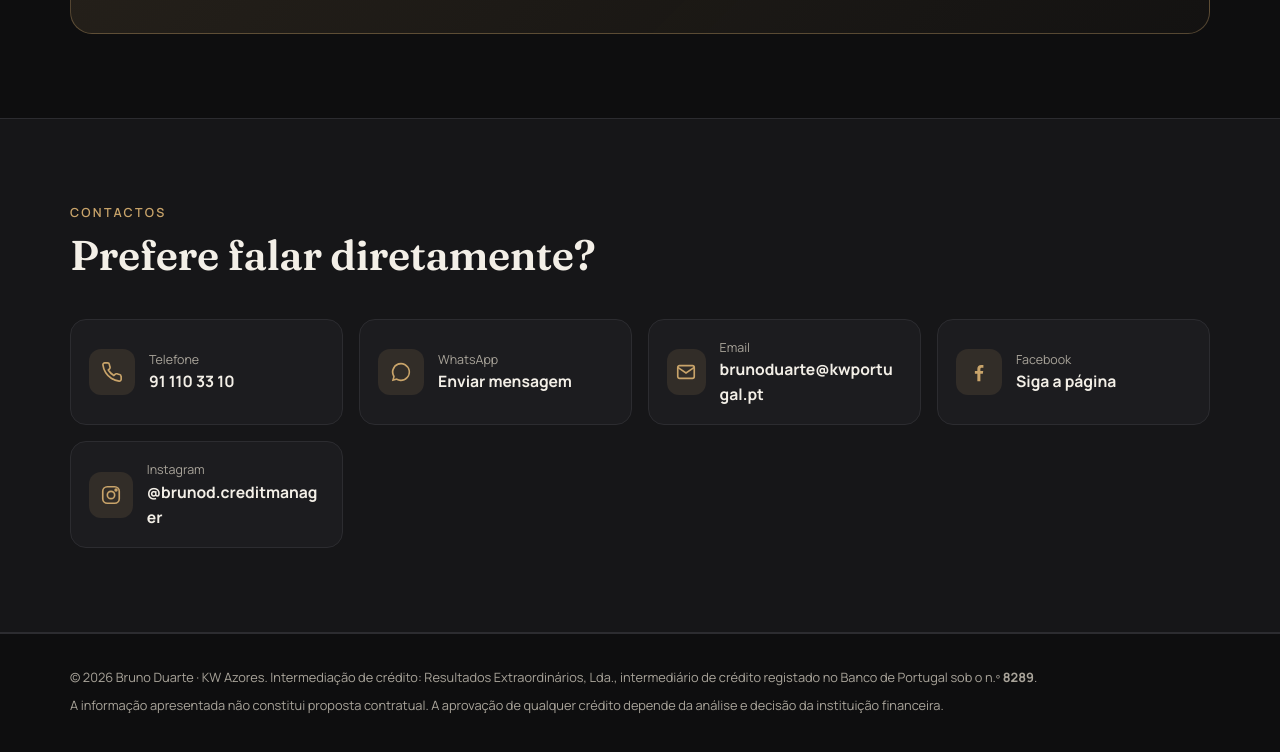
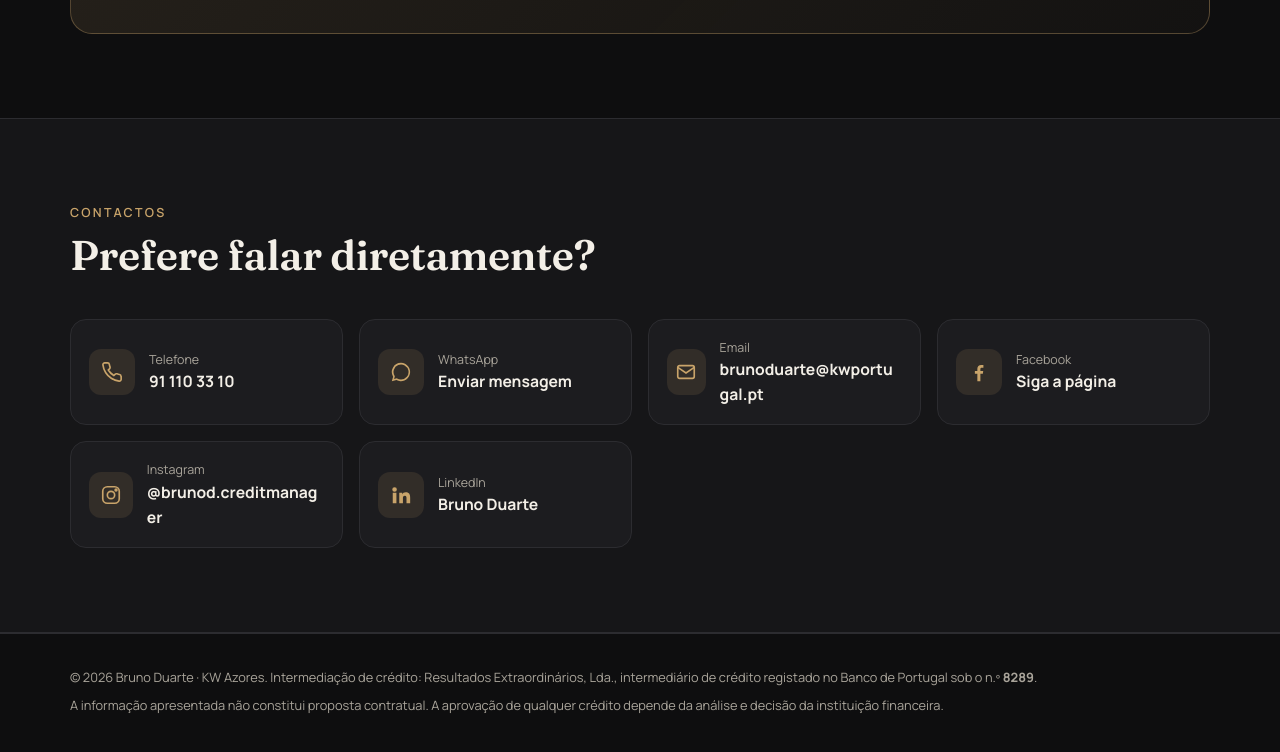
Before and after one commit to creditmanagerbrduarte/creditmanager.brduarte, a plain HTML site: page index.html in a window 1280 px wide. Shown: the part 4447-5199 px from the top of the page. Drawn offline with Linux system fonts and the light colour scheme.

Commit message:
Adiciona link do LinkedIn aos contactos
Co-Authored-By: Claude Opus 5.5 <noreply@anthropic.com>
Claude-Session: https://claude.ai/code/session_01Wt7eTZ5oiYAmebxV7N87qQ

```diff
--- a/index.html
+++ b/index.html
@@ -470,6 +470,10 @@ input[type=range]::-moz-range-thumb{width:18px;height:18px;border-radius:50%;bac
           <div class="icon" style="margin:0"><svg width="22" height="22" viewBox="0 0 24 24" fill="none" stroke="currentColor" stroke-width="1.8"><rect x="3" y="3" width="18" height="18" rx="5"/><circle cx="12" cy="12" r="4"/><circle cx="17.5" cy="6.5" r="1" fill="currentColor"/></svg></div>
           <div><small>Instagram</small><b>@brunod.creditmanager</b></div>
         </a>
+        <a href="https://www.linkedin.com/in/bruno-duarte-48b106452/" target="_blank" rel="noopener">
+          <div class="icon" style="margin:0"><svg width="22" height="22" viewBox="0 0 24 24" fill="currentColor"><path d="M4.98 3.5a2.5 2.5 0 1 1 0 5 2.5 2.5 0 0 1 0-5ZM3 9.5h4V21H3V9.5Zm6.5 0h3.8v1.6h.1c.5-1 1.8-2 3.8-2 4 0 4.8 2.6 4.8 6V21h-4v-5.2c0-1.3 0-2.9-1.8-2.9s-2.1 1.4-2.1 2.8V21h-4V9.5Z"/></svg></div>
+          <div><small>LinkedIn</small><b>Bruno Duarte</b></div>
+        </a>
       </div>
     </div>
   </section>
```
